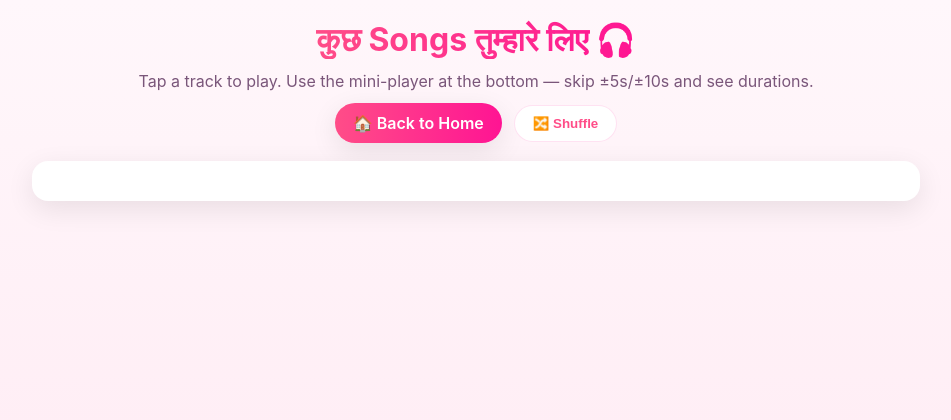
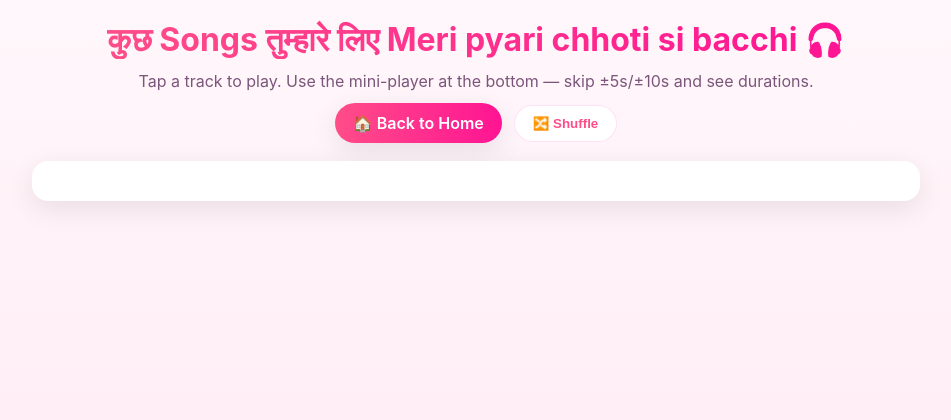
Before and after one commit to MayankSharma2487/for_you_my_girl, a Flask app: page /playlist in a window 1280 px wide. Shown: the top 420 px of the page, without its empty margins (164-1115 px from the left). Run offline with Flask 3, Linux system fonts and the light colour scheme.

Commit message:
Update playlist.html

```diff
--- a/templates/playlist.html
+++ b/templates/playlist.html
@@ -103,7 +103,7 @@
 <body>
   <div class="wrap">
     <header>
-      <h1>कुछ Songs तुम्हारे लिए 🎧</h1>
+      <h1>कुछ Songs तुम्हारे लिए Meri pyari chhoti si bacchi 🎧</h1>
       <p class="lead">Tap a track to play. Use the mini-player at the bottom — skip ±5s/±10s and see durations.</p>
       <div class="top-row">
         <a href="/" class="btn">🏠 Back to Home</a>
```
